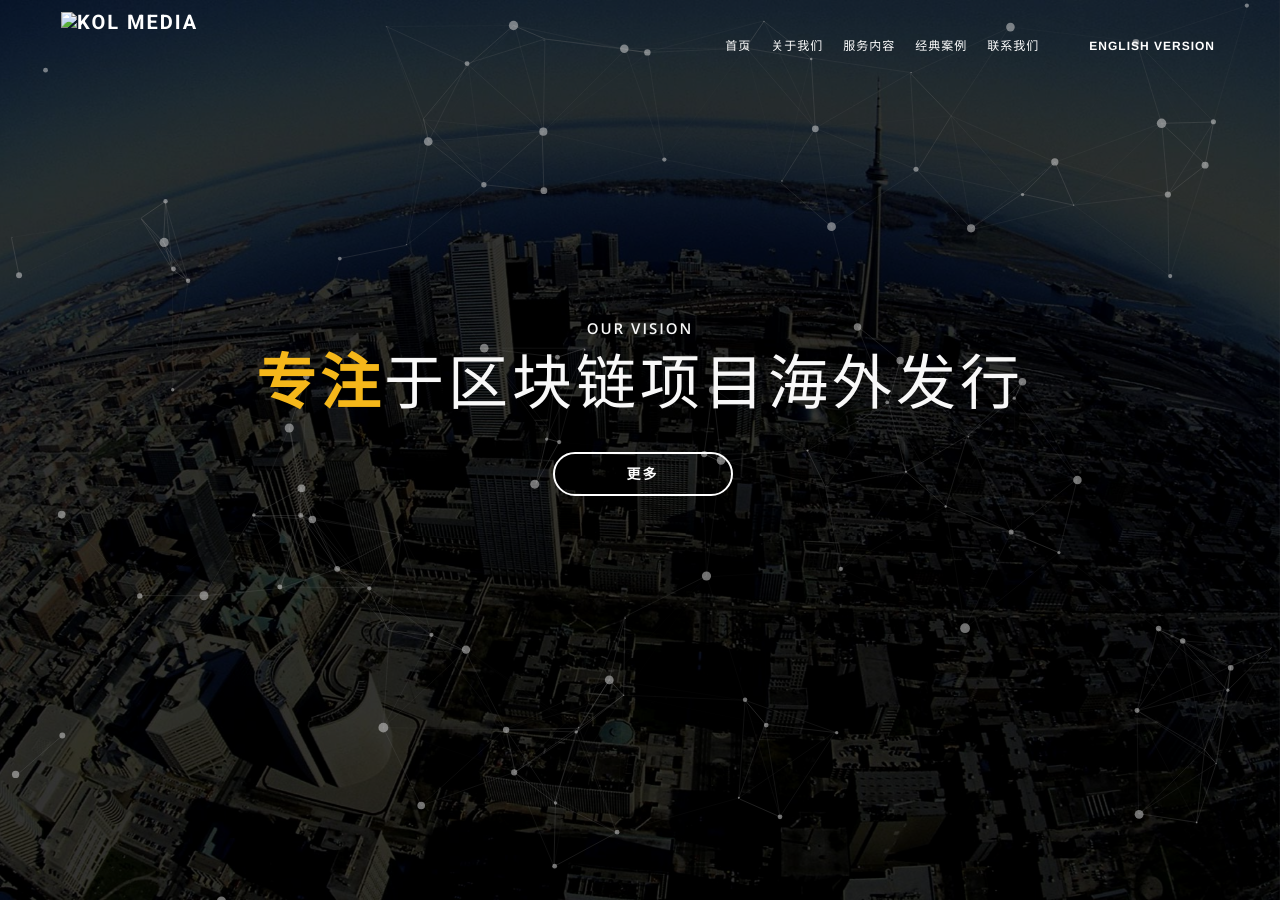
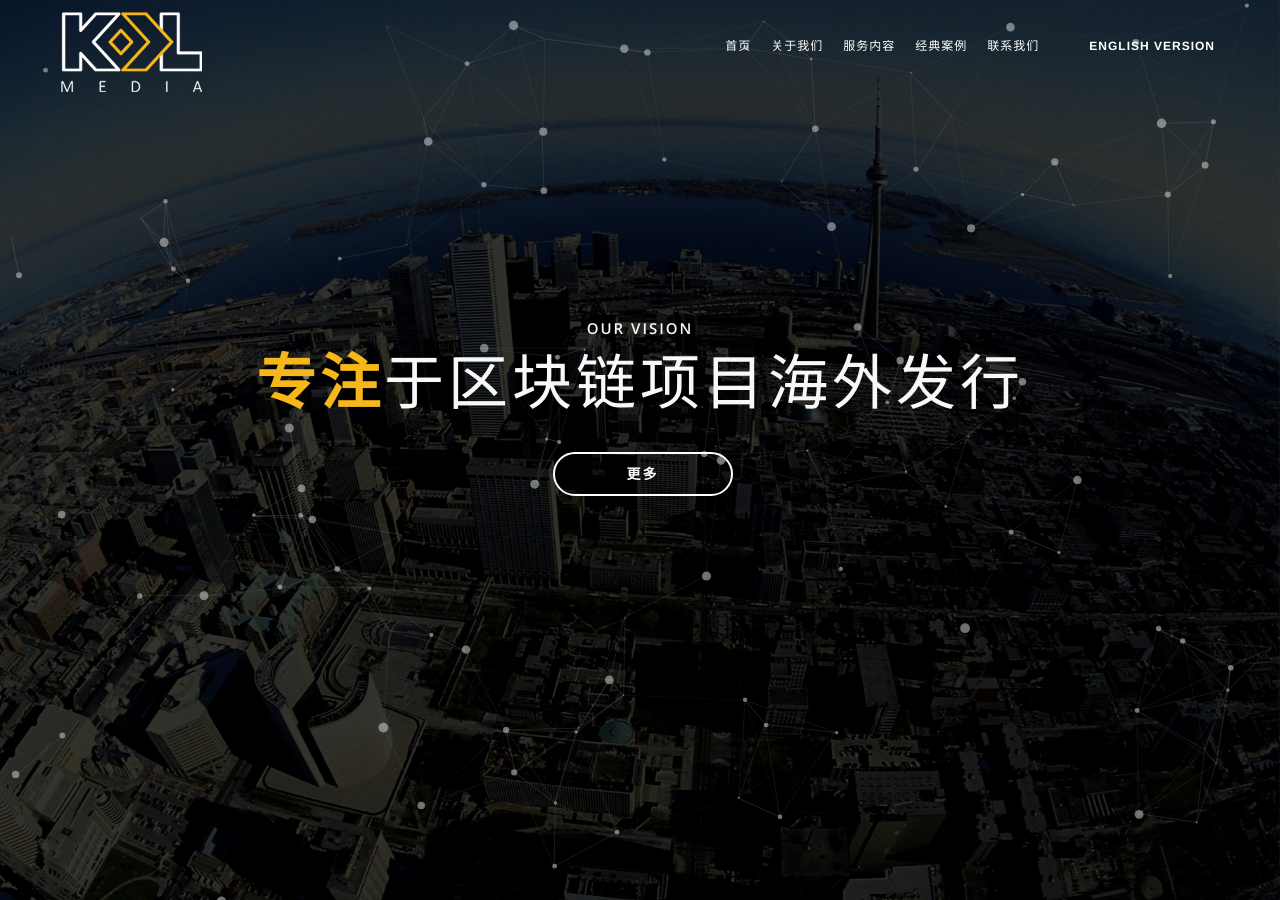
Before and after one commit to xuguangtech/pspcoin, a Jekyll site: the page built from index.html, in a window 1280 px wide and 900 px high. Built offline with Jekyll 4.4.1, drawn with Linux system fonts in a browser that asks for light colours; nearby versions of some CDN libraries; library files that are not in the unit come from our copies.

Commit message:
fix icon undisplay

```diff
--- a/_includes/header.html
+++ b/_includes/header.html
@@ -11,7 +11,7 @@
                 </button>
 
                 <!-- START LOGO -->
-                <a class="navbar-brand scroll text-uppercase" href="#home"><img src="images/logo2.png" alt="KOL MEDIA"></a>
+                <a class="navbar-brand scroll text-uppercase" href="#home"><img src="{{ '/assets/images/logo2.png' | relative_url }}" alt="KOL MEDIA"></a>
                 <!-- // END LOGO -->
 
             </div>
```
